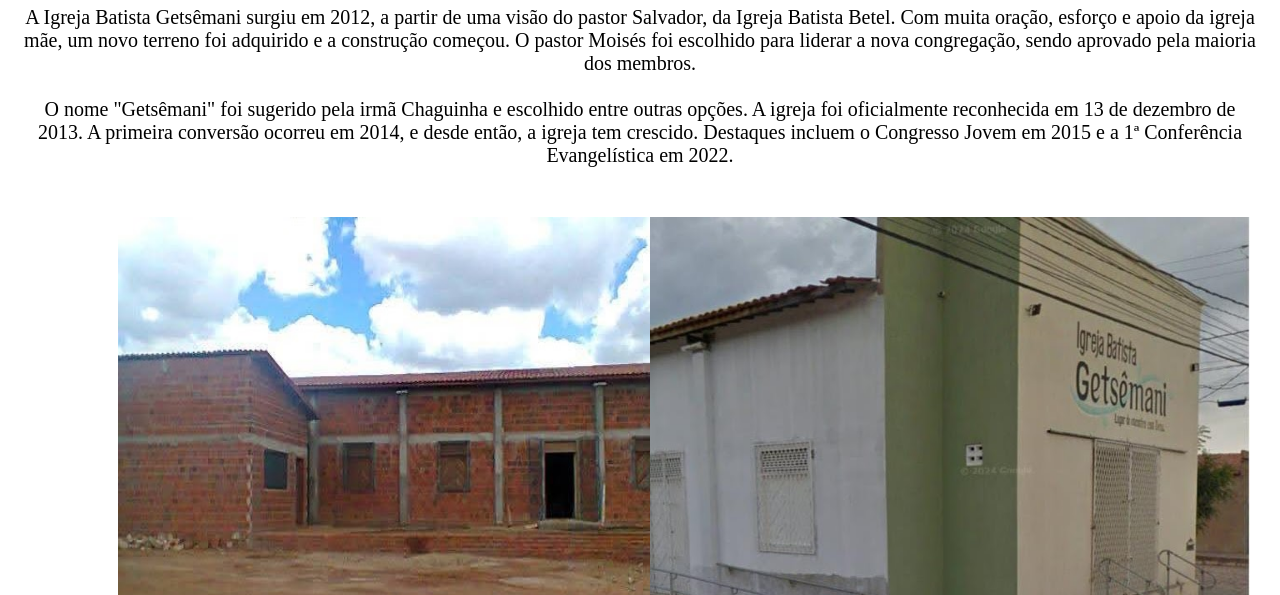
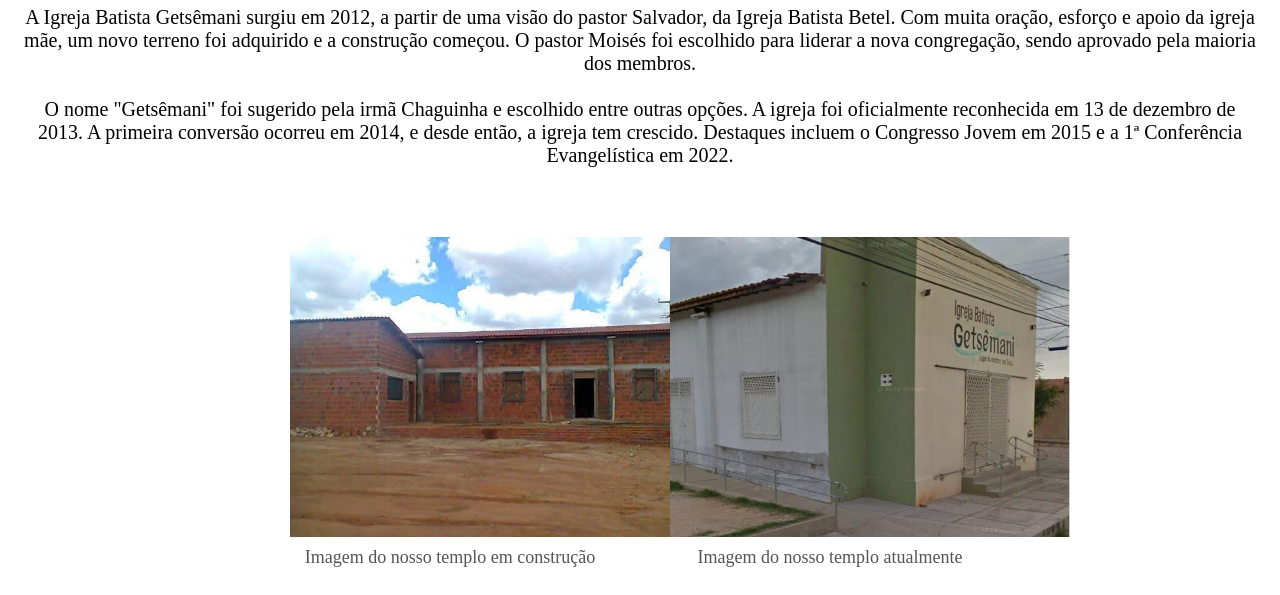
Before and after one commit to isaac-gesiman/site-da-igreja-lading-page, a website: page Nossa-Historia.html in a window 1280 px wide. Shown: the part 205-800 px from the top of the page. Drawn offline with Linux system fonts and the light colour scheme.

Commit message:
arumando as imagens do templo e adicionando figcaption com link para acessibilidade

```diff
--- a/style.css
+++ b/style.css
@@ -198,16 +198,16 @@ body {
 }
 
 .fotosTemplo figure {
-    width: 40%;
-    height: 40%;
-    margin: 10px;
+    width: 25%;
+    height: 25%;
+    margin: 30px;
     text-align: center;
 }
 
 .fotosTemplo img {
     display: block;
-    width: 600px;
-    height: 500px;
+    width: 400px;
+    height: 300px;
 }
 
 .fotosTemplo figcaption {
```
